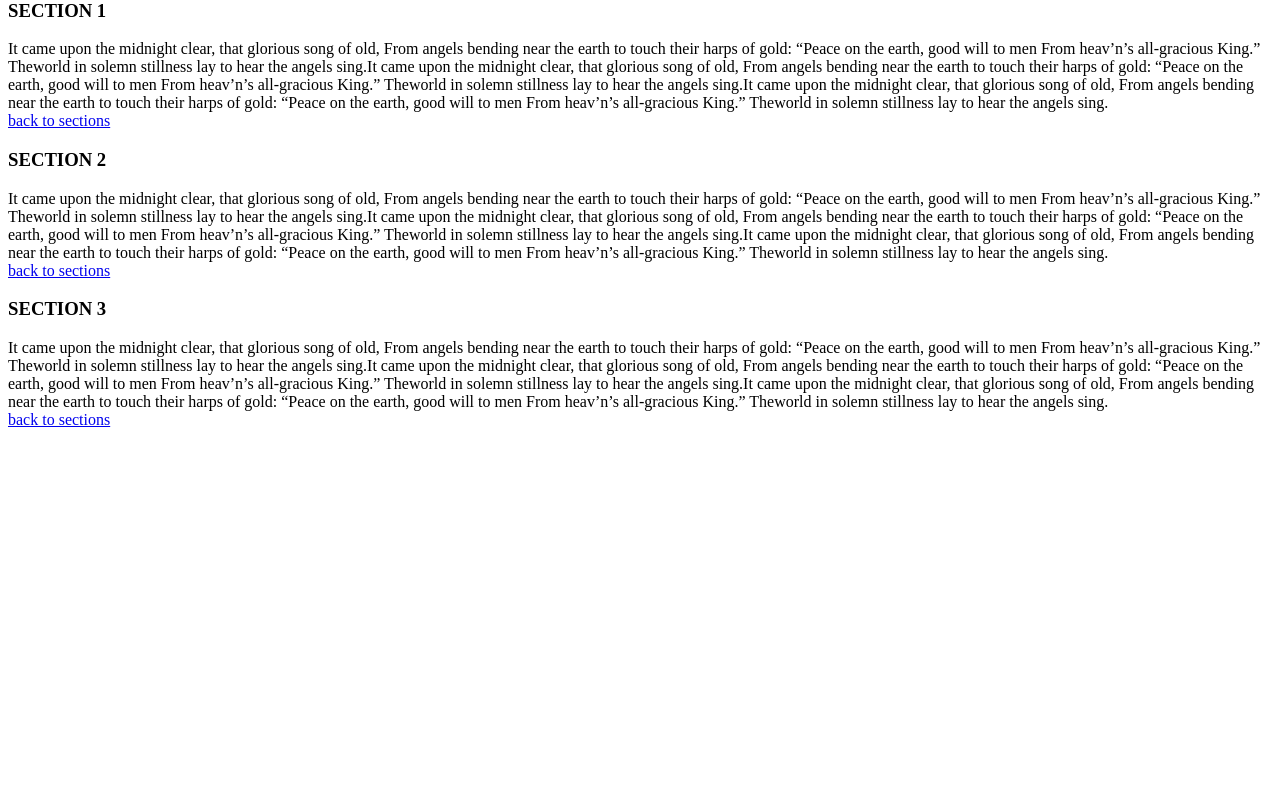
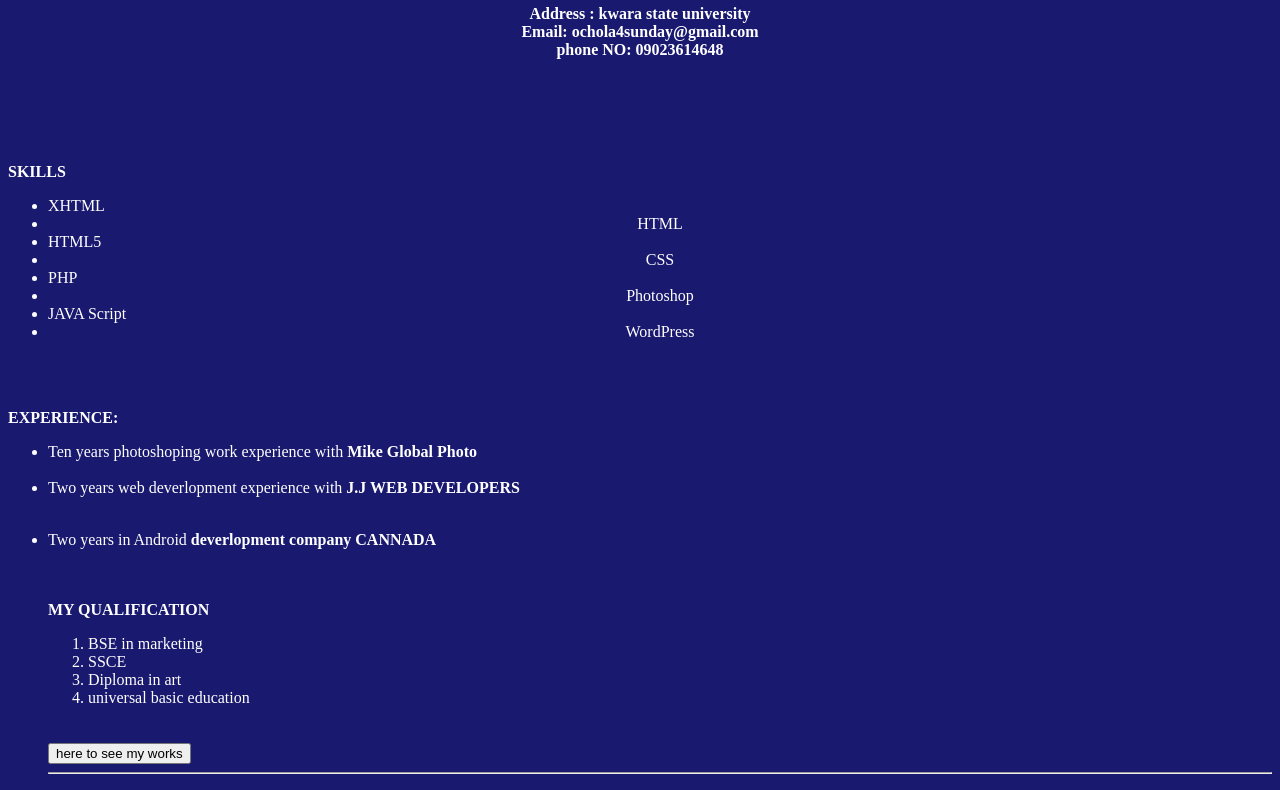
Before and after one commit to Sundayochola/my-assignment, a plain HTML site: page index.html in a window 1280 px wide. Shown: the part 207-997 px from the top of the page. Before the commit the page ends 800 px from the top, so only its background shows below. Drawn offline with Linux system fonts and the light colour scheme.

Commit message:
Add files via upload

```diff
--- a/index.html
+++ b/index.html
@@ -1,44 +1,47 @@
 <!DOCTYPE html>
-<html><head>
-    <title>Csc 207 ASSIGNMENT
-    </title>
-    </head >
-    <body>
-        <div id="back"></div>
-        <h1>  CSC 207 ASSIGNMENT</h1>
-        <a href="#article1">SECTION 1</a> <br> <br>
-        <a href="#article2">SECTION 2</a> <br> <br>
-        <a href="#article3">SECTION 3</a> <br> <br>
-        </div>
-        <p id="article1"> <h3> SECTION 1</h3></h1>It came upon the midnight clear, that glorious song of old,
-From angels bending near the earth to touch their harps of gold:
-“Peace on the earth, good will to men From heav’n’s all-gracious King.”
-Theworld in solemn stillness lay to hear the angels sing.It came upon the midnight clear, that glorious song of old,
-From angels bending near the earth to touch their harps of gold:
-“Peace on the earth, good will to men From heav’n’s all-gracious King.”
-Theworld in solemn stillness lay to hear the angels sing.It came upon the midnight clear, that glorious song of old,
-From angels bending near the earth to touch their harps of gold:
-“Peace on the earth, good will to men From heav’n’s all-gracious King.”
-Theworld in solemn stillness lay to hear the angels sing.<br> <a href="#back">back to sections</a></p>
-       <p id="article2"> <h3> SECTION 2</h3>It came upon the midnight clear, that glorious song of old,
-From angels bending near the earth to touch their harps of gold:
-“Peace on the earth, good will to men From heav’n’s all-gracious King.”
-Theworld in solemn stillness lay to hear the angels sing.It came upon the midnight clear, that glorious song of old,
-From angels bending near the earth to touch their harps of gold:
-“Peace on the earth, good will to men From heav’n’s all-gracious King.”
-Theworld in solemn stillness lay to hear the angels sing.It came upon the midnight clear, that glorious song of old,
-From angels bending near the earth to touch their harps of gold:
-“Peace on the earth, good will to men From heav’n’s all-gracious King.”
-Theworld in solemn stillness lay to hear the angels sing.<br> <a href="#back">back to sections</a></p>
-      <p id="article3"> <h3> SECTION 3</h3>It came upon the midnight clear, that glorious song of old,
-From angels bending near the earth to touch their harps of gold:
-“Peace on the earth, good will to men From heav’n’s all-gracious King.”
-Theworld in solemn stillness lay to hear the angels sing.It came upon the midnight clear, that glorious song of old,
-From angels bending near the earth to touch their harps of gold:
-“Peace on the earth, good will to men From heav’n’s all-gracious King.”
-Theworld in solemn stillness lay to hear the angels sing.It came upon the midnight clear, that glorious song of old,
-From angels bending near the earth to touch their harps of gold:
-“Peace on the earth, good will to men From heav’n’s all-gracious King.”
-Theworld in solemn stillness lay to hear the angels sing.<br> <a href="#back">back to sections</a></p>
-    </body>
+<html lang="en">
+
+<head>
+   <meta charset="UTF-8">
+   <meta http-equiv="X-UA-Compatible" content="IE=edge">
+   <meta name content="width=device-width, initial-scale=1.0">
+   <title> </title>
+
+</head>
+<body style="background-color: midnightblue;"   background text="white">
+   <p><b>HI.I'M SUNDAY</b><br><b>18/67ms/00212</b></p><br><right><img src="images/IMG_7922.jpg" alt="status" style="width: 10%;" ><b> A wed developer / Designer</b><br><br></right>
+
+   <div style="float:right"  <b> PROFILE:</b> <br>i am a student of kwara state university malete from the college of information and communication technology,in the department of computer science,<br> a web developer with basic skills in hacking <br> i hail from otukpo local government area in benue state  </p></div> <br><br><br><br><br>
+   <center> <b> Address : kwara state university <br> Email: ochola4sunday@gmail.com <br> phone NO: 09023614648</b></p></center><br><br><br><br>
+
+   <p><b>SKILLS</b></p>
+   <ul>
+       <li>XHTML</li><center><li>HTML</li></center>
+       <li>HTML5</li><center><li>CSS</li></center>
+       <li>PHP</li><center><li>Photoshop</li></center>
+       <li>JAVA Script</li><center><li>WordPress</li></center>
+
+   </ul> <br><br>
+           <p><b>EXPERIENCE:</b><br><ul> <li> Ten years photoshoping work experience with <b> Mike Global Photo</b></li><br><li> Two years web deverlopment experience with <b> J.J WEB DEVELOPERS </b></li></p> <br><li>Two years in Android <b> deverlopment company CANNADA</b></li>
+
+
+
+   <br><br>
+    <p><b>MY QUALIFICATION</b></p>
+     <ol>
+        <li>BSE in marketing </li>
+        <li>SSCE</li>
+        <li>Diploma in art</li>
+        <li>universal basic education</li>
+     </ol><br><br>
+     <a href="index-7.html"><button> here to see my works</button></a>
+     <hr>
+
+
+
+
+
+
+</body>
+
 </html>
```
